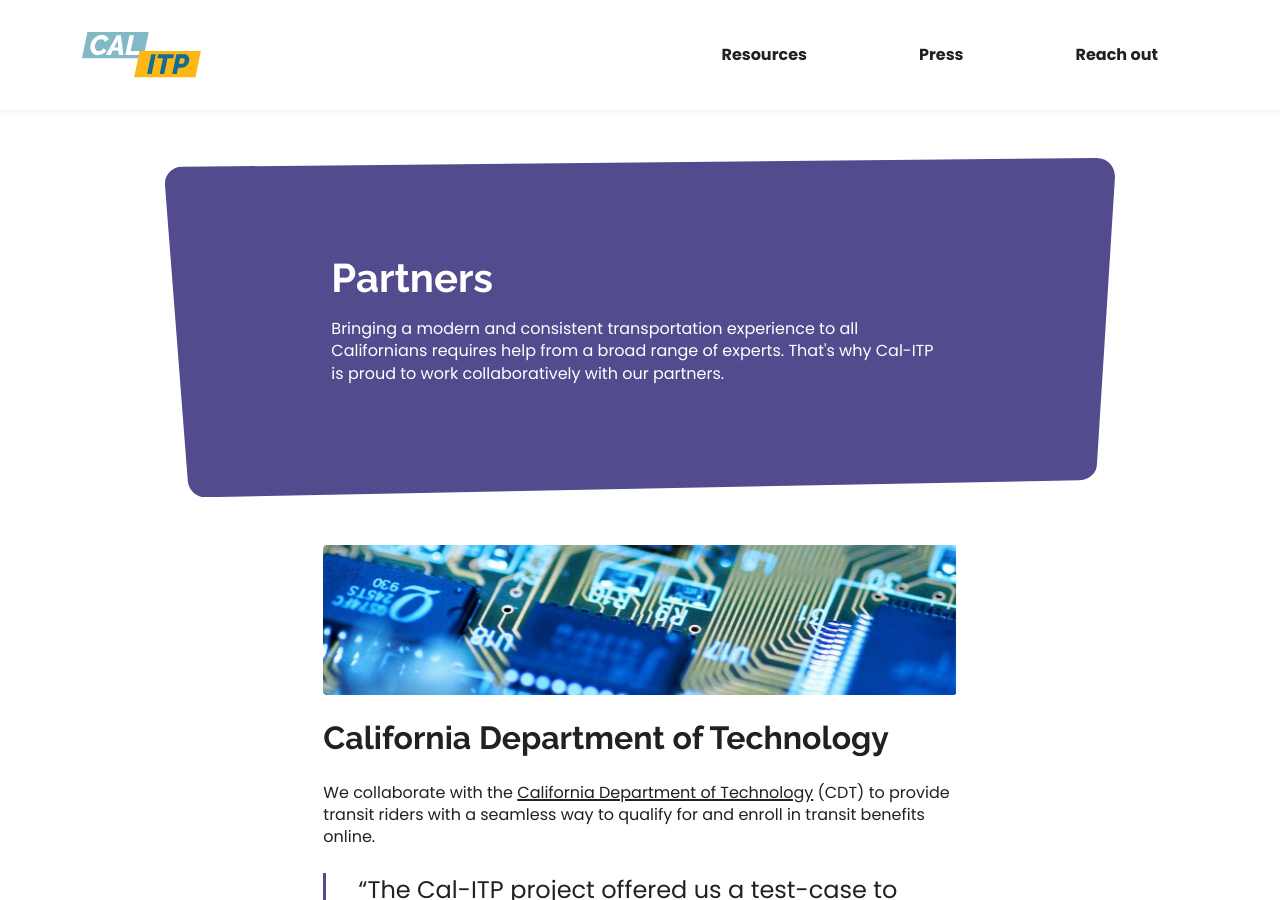
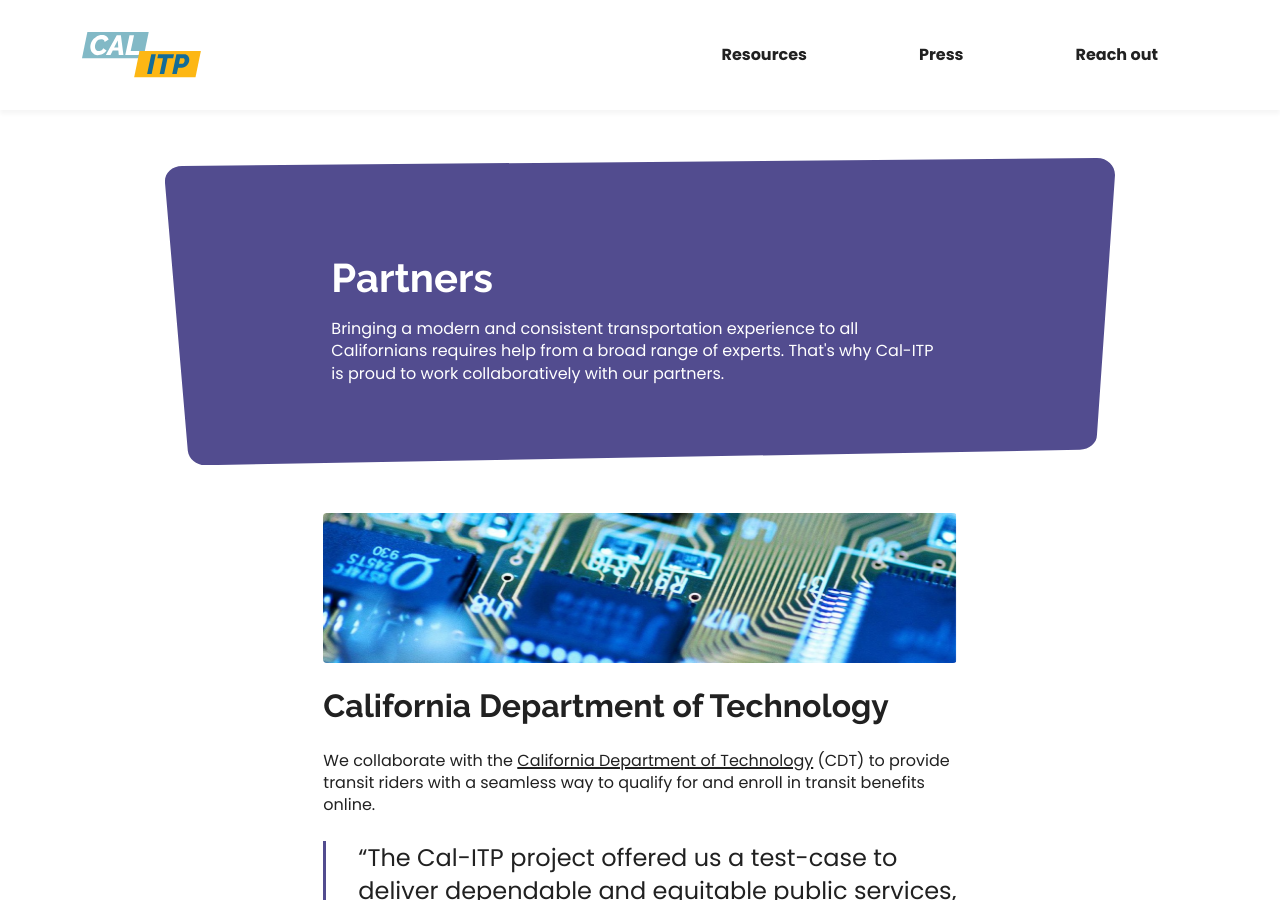
Before and after one commit to cal-itp/calitp.org, a Jekyll site: the page built from src/partners.html, in a window 1280 px wide and 900 px high. Built offline with Jekyll 4.4.1, drawn with Linux system fonts in a browser that asks for light colours.

Commit message:
fix(partners): top div is a little shorter

```diff
--- a/src/partners.html
+++ b/src/partners.html
@@ -8,7 +8,7 @@
 
 <div class="row justify-content-center">
   <div class="clipped-header background-purple-4 col-11 col-md-10 mt-4 mt-md-5 mb-4 py-4 py-md-5 px-4 px-md-0">
-    <div class="offset-md-2 col-md-8 py-3 py-md-5 px-2 px-md-2">
+    <div class="offset-md-2 col-md-8 pt-3 pb-1 pt-md-5 pb-md-3 px-2 px-md-2">
       <h1 class="text-white mb-3">Partners</h1>
       <p class="text-white mb-3">
         Bringing a modern and consistent transportation experience to all Californians requires help from a broad range of
```
